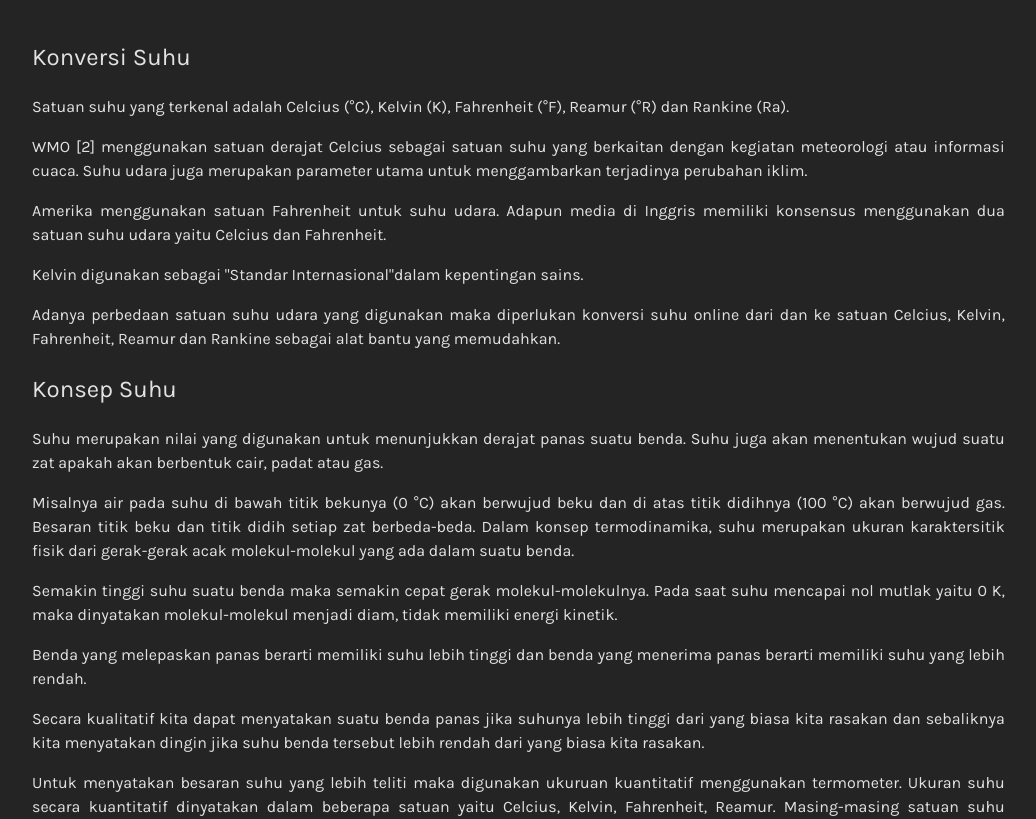
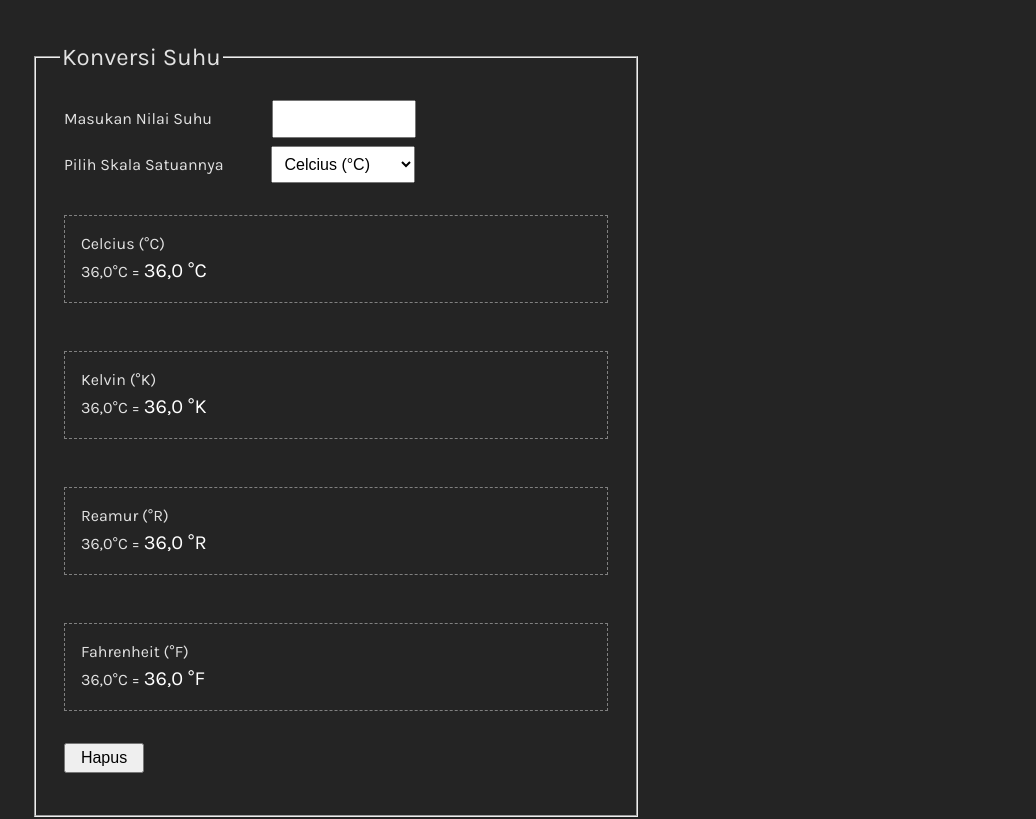
Before and after one commit to sandysptra09/PROJECT-TEMPERATURE_CONVERTER, a React (Vite) app: page /konversi_suhu in a window 1280 px wide. Shown: the part 273-1092 px from the top of the page, without its empty margins (0-1036 px from the left). Built offline with nearby package versions, Linux system fonts and the light colour scheme.

Commit message:
Create table temperature convert, slicing layout

```diff
--- /dev/null
+++ b/src/views/Calculator.jsx
@@ -0,0 +1,69 @@
+export default function Calculator() {
+    return (
+        <div className="container-calculator">
+            <div className="calculator">
+                <fieldset>
+                    <legend>
+                        <h2>Konversi Suhu</h2>
+                    </legend>
+                    <div className="label">
+                        <label>Masukan Nilai Suhu</label>
+                        <input type="number"></input>
+                    </div>
+                    <div className="skala">
+                        <label>Pilih Skala Satuannya</label>
+                        <select>
+                            <option>Celcius (°C)</option>
+                            <option>Kelvin (K)</option>
+                            <option>Fahrenheit (°F)</option>
+                            <option>Reamur (°R)</option>
+                        </select>
+                    </div>
+
+                    <div className="hitung-skala-suhu">
+                        <div className="box-celcius">
+                            <label>Celcius (°C)</label>
+                            <div className="box-hasil">
+                                <span>36,0°C = </span>
+                                {/*Output masih dummy */}
+                                <span className="hasil">36,0 °C</span>
+                            </div>
+                        </div>
+
+                        <div className="box-kelvin">
+                            <label>Kelvin  (°K)</label>
+                            <div className="box-hasil">
+                                <span>36,0°C = </span>
+                                {/*Output masih dummy */}
+                                <span className="hasil">36,0 °K</span>
+                            </div>
+                        </div>
+
+                        <div className="box-fahrenheit">
+                            <label>Reamur  (°R)</label>
+                            <div className="box-hasil">
+                                <span>36,0°C = </span>
+                                {/*Output masih dummy */}
+                                <span className="hasil">36,0 °R</span>
+                            </div>
+                        </div>
+
+                        <div className="box-reamur">
+                            <label>Fahrenheit  (°F)</label>
+                            <div className="box-hasil">
+                                <span>36,0°C = </span>
+                                {/*Output masih dummy */}
+                                <span className="hasil">36,0 °F</span>
+                            </div>
+                        </div>
+                    </div>
+
+                    <div className="reset">
+                        <button>Hapus</button>
+                    </div>
+
+                </fieldset>
+            </div>
+        </div>
+    );
+}
--- a/src/views/Konversi.css
+++ b/src/views/Konversi.css
@@ -7,3 +7,82 @@
     width: 80%;
     text-align: justify;
 }
+
+.calculator {
+    width: 50%;
+    text-align: left;
+}
+
+.calculator legend {
+    margin-left: 12px;
+}
+
+.label,
+.skala {
+    display: flex;
+    gap: 2rem;
+    align-items: center;
+    margin-bottom: 8px;
+}
+
+.label label {
+    margin-left: 16px;
+    margin-right: 28px;
+}
+
+.label input {
+    width: 21.6%;
+    padding: 8px 8px;
+    font-size: 16px;
+}
+
+.label input[type=number]::-webkit-inner-spin-button,
+input[type=number]::-webkit-outer-spin-button {
+    -webkit-appearance: none;
+    appearance: none;
+}
+
+.skala label {
+    margin: 0 1rem;
+}
+
+.skala select {
+    width: 25%;
+    padding: 8px 8px;
+    font-size: 16px;
+}
+
+.skala select option {
+    background-color: transparent;
+}
+
+.hitung-skala-suhu {
+    margin: 2rem 1rem;
+    display: grid;
+    grid-template-columns: repeat(auto-fit, minmax(250px, 1fr));
+    gap: 3rem;
+}
+
+.box-celcius,
+.box-kelvin,
+.box-fahrenheit,
+.box-reamur {
+    border: 1px gray dashed;
+    padding: 1rem 1rem;
+}
+
+.box-hasil .hasil {
+    font-size: 20px;
+    font-weight: bolder;
+    color: white;
+}
+
+.reset {
+    margin: 2rem 1rem;
+}
+
+.reset button {
+    width: 80px;
+    height: 30px;
+    font-size: 16px;
+}
--- a/src/views/Konversi.jsx
+++ b/src/views/Konversi.jsx
@@ -1,10 +1,12 @@
 import About from "./About";
+import Calculator from "./Calculator";
 
 export default function Konversi() {
     return (
         <div>
             <h1>Konversi Suhu</h1>
             <img src="/images-views/temperature.png" alt="Logo Konversi Suhu" />
+            <Calculator/>
 
             <About/>
         </div>
```
